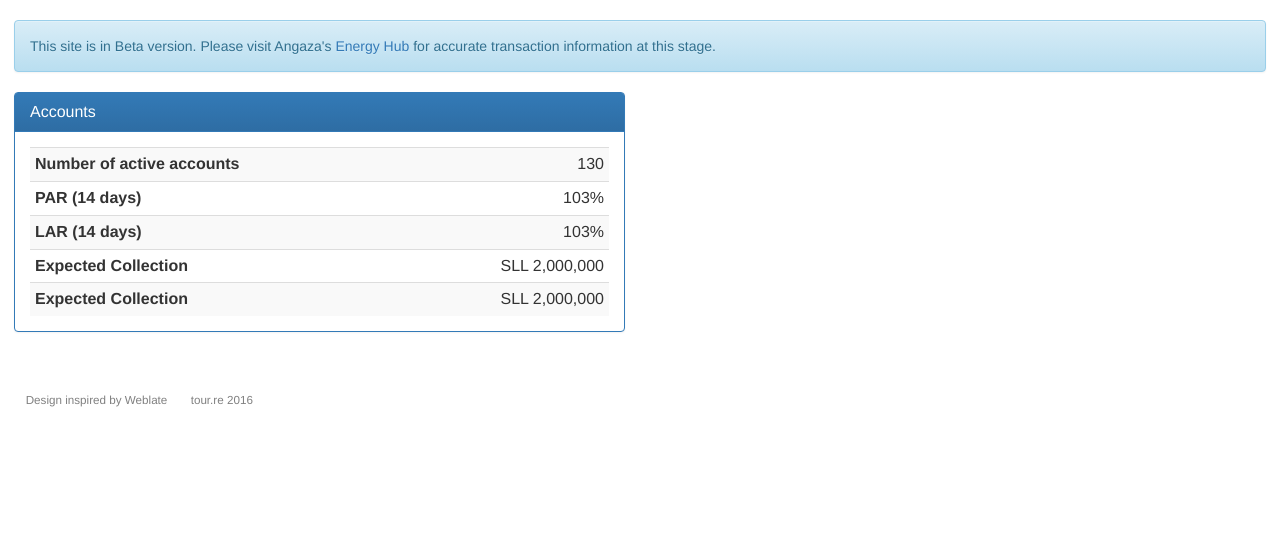
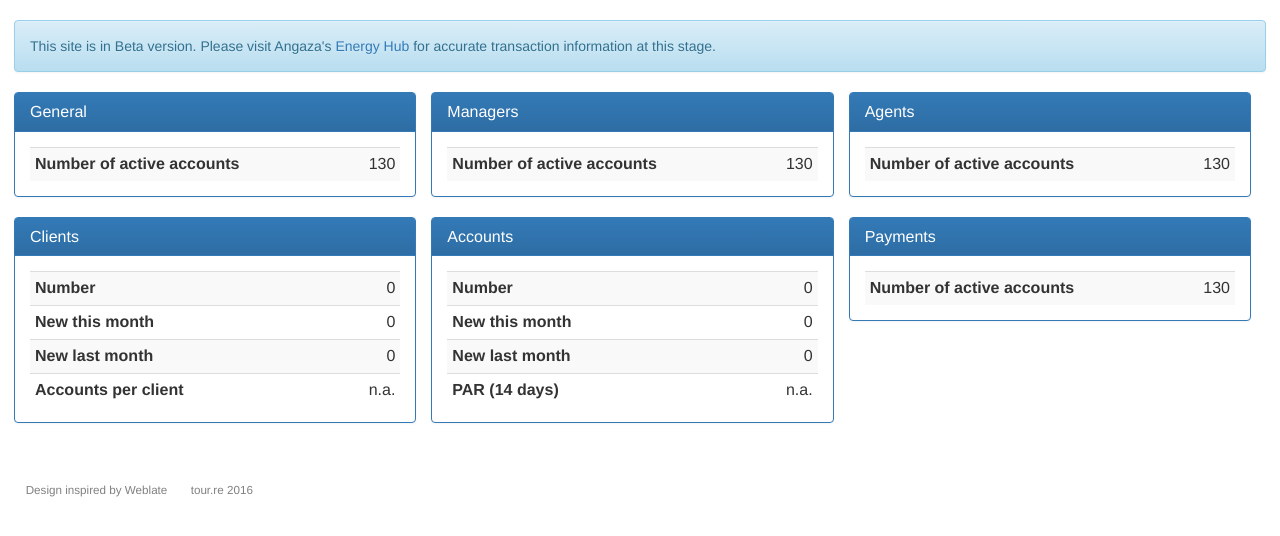
Before and after one commit to tourRe/azimuth, a Django app: page /sales/ in a window 1280 px wide. Shown: the part 93-629 px from the top of the page. Run offline with Django 3.2, Linux system fonts and the light colour scheme; data that the repository does not hold is empty; parts of the project's set-up code (start-up, migrations or seed data) failed here and were passed over; some libraries are stand-ins or nearby versions.

Commit message:
progress on sales index page

```diff
--- a/pulse/sales/templates/sales/index.html
+++ b/pulse/sales/templates/sales/index.html
@@ -17,31 +17,92 @@
   <div class="container-fluid">
 
     <div class="row">
-      <div class="col-lg-6">
+      <div class="col-lg-4">
         <div class="panel panel-primary">
           <div class="panel-heading"><h4 class="panel-title">
-              <a href="{% url 'sales:account_index' %}">Accounts</a></h4></div>
+              <a href="{% url 'sales:index' %}">General</a></h4></div>
           <div class="panel-body">
             <table class="table table-condensed table-striped">
               <tr>
                 <th>Number of active accounts</th>
                 <td>130</td>
               </tr>
+            </table>
+          </div>
+        </div>
+      </div>
+      <div class="col-lg-4">
+        <div class="panel panel-primary">
+          <div class="panel-heading"><h4 class="panel-title">
+              <a href="{% url 'sales:manager_index' %}">Managers</a></h4></div>
+          <div class="panel-body">
+            <table class="table table-condensed table-striped">
               <tr>
-                <th>PAR (14 days)</th>
-                <td>103%</td>
+                <th>Number of active accounts</th>
+                <td>130</td>
               </tr>
+            </table>
+          </div>
+        </div>
+      </div>
+      <div class="col-lg-4">
+        <div class="panel panel-primary">
+          <div class="panel-heading"><h4 class="panel-title">
+              <a href="{% url 'sales:agent_index' %}">Agents</a></h4></div>
+          <div class="panel-body">
+            <table class="table table-condensed table-striped">
               <tr>
-                <th>LAR (14 days)</th>
-                <td>103%</td>
+                <th>Number of active accounts</th>
+                <td>130</td>
               </tr>
+            </table>
+          </div>
+        </div>
+      </div>
+    </div>
+
+    <div class="row">
+      <div class="col-lg-4">
+        <div class="panel panel-primary">
+          <div class="panel-heading"><h4 class="panel-title">
+              <a href="{% url 'sales:client_index' %}">Clients</a></h4></div>
+          <div class="panel-body">
+            <table class="table table-condensed table-striped">
+              {% for key, value in Clients.items %}
               <tr>
-                <th>Expected Collection</th>
-                <td>SLL 2,000,000</td>
+                <th>{{ key }}</th>
+                <td>{{ value }}</td>
               </tr>
+              {% endfor %}
+            </table>
+          </div>
+        </div>
+      </div>
+      <div class="col-lg-4">
+        <div class="panel panel-primary">
+          <div class="panel-heading"><h4 class="panel-title">
+              <a href="{% url 'sales:account_index' %}">Accounts</a></h4></div>
+          <div class="panel-body">
+            <table class="table table-condensed table-striped">
+              {% for key, value in Accounts.items %}
               <tr>
-                <th>Expected Collection</th>
-                <td>SLL 2,000,000</td>
+                <th>{{ key }}</th>
+                <td>{{ value }}</td>
+              </tr>
+              {% endfor %}
+            </table>
+          </div>
+        </div>
+      </div>
+      <div class="col-lg-4">
+        <div class="panel panel-primary">
+          <div class="panel-heading"><h4 class="panel-title">
+              <a href="{% url 'sales:payment_index' %}">Payments</a></h4></div>
+          <div class="panel-body">
+            <table class="table table-condensed table-striped">
+              <tr>
+                <th>Number of active accounts</th>
+                <td>130</td>
               </tr>
             </table>
           </div>
--- a/pulse/sales/views.py
+++ b/pulse/sales/views.py
@@ -3,7 +3,7 @@ from django.shortcuts import render
 # Module that has the ordered dictionnary class
 import collections
 # Importing necessary models
-from .models import Agent, Manager, Account
+from .models import Agent, Manager, Account, Client, Payment
 
 def index(request):
     # Adding menu content to context
@@ -13,6 +13,37 @@ def index(request):
             'manager_list' : manager_list,
             'agent_list' : agent_list
             }
+
+    # Preparing Clients table
+    table_clients = collections.OrderedDict()
+    Q = Client.objects.all()
+    table_clients['Number'] = Q.count()
+    table_clients['New this month'] = 0
+    table_clients['New last month'] = 0
+    for c in Q:
+        table_clients['New this month'] += (c.get_new_TM)*1
+        table_clients['New last month'] += (c.get_new_LM)*1
+    table_clients['Accounts per client'] = ratio(
+            Account.objects.all().count(),table_clients['Number'],False,2)
+    context['Clients'] = table_clients
+
+    # Preparing Accounts table
+    table_accounts = collections.OrderedDict()
+    Q = Account.objects.all()
+    table_accounts['Number'] = Q.count()
+    table_accounts['New this month'] = 0
+    table_accounts['New last month'] = 0
+    oar_14 = 0
+    outstanding = 0
+    for a in Q:
+        table_accounts['New this month'] += (a.get_new_TM)*1
+        table_accounts['New last month'] += (a.get_new_LM)*1
+        oar_14 += a.OAR(14)
+        outstanding += a.plan_tot - a.get_paid
+    table_accounts['PAR (14 days)'] = ratio(
+            oar_14,outstanding,True,2)
+    context['Accounts'] = table_accounts
+
     return render(request, 'sales/index.html', context)
 
 def manager_index(request):
@@ -108,7 +139,7 @@ def account_index(request):
         paid += acc.get_paid
         paid_expected += acc.get_paid_expected
         payment_deficit += max(0,acc.get_pay_deficit)
-        days_disabled += acc.get_current_disabled
+        days_disabled += acc.days_disabled()
         pay_number += acc.get_pay_nb
         outstanding += acc.plan_tot - acc.get_paid
         oar_14 += acc.OAR(14)
```
Also changed, not shown: pulse/sales/models.py (+43 -1 lines), scripts/db.json.
